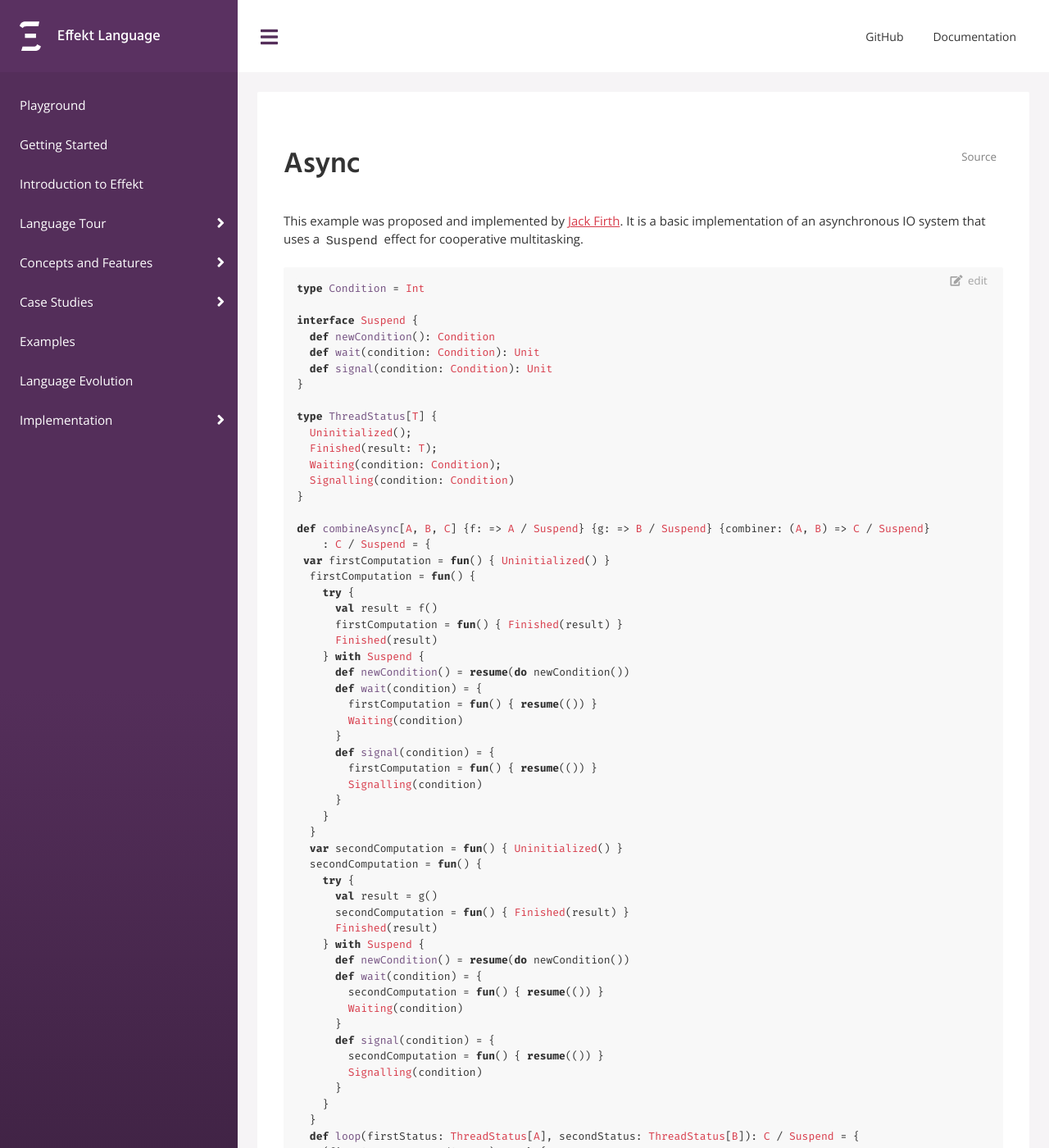
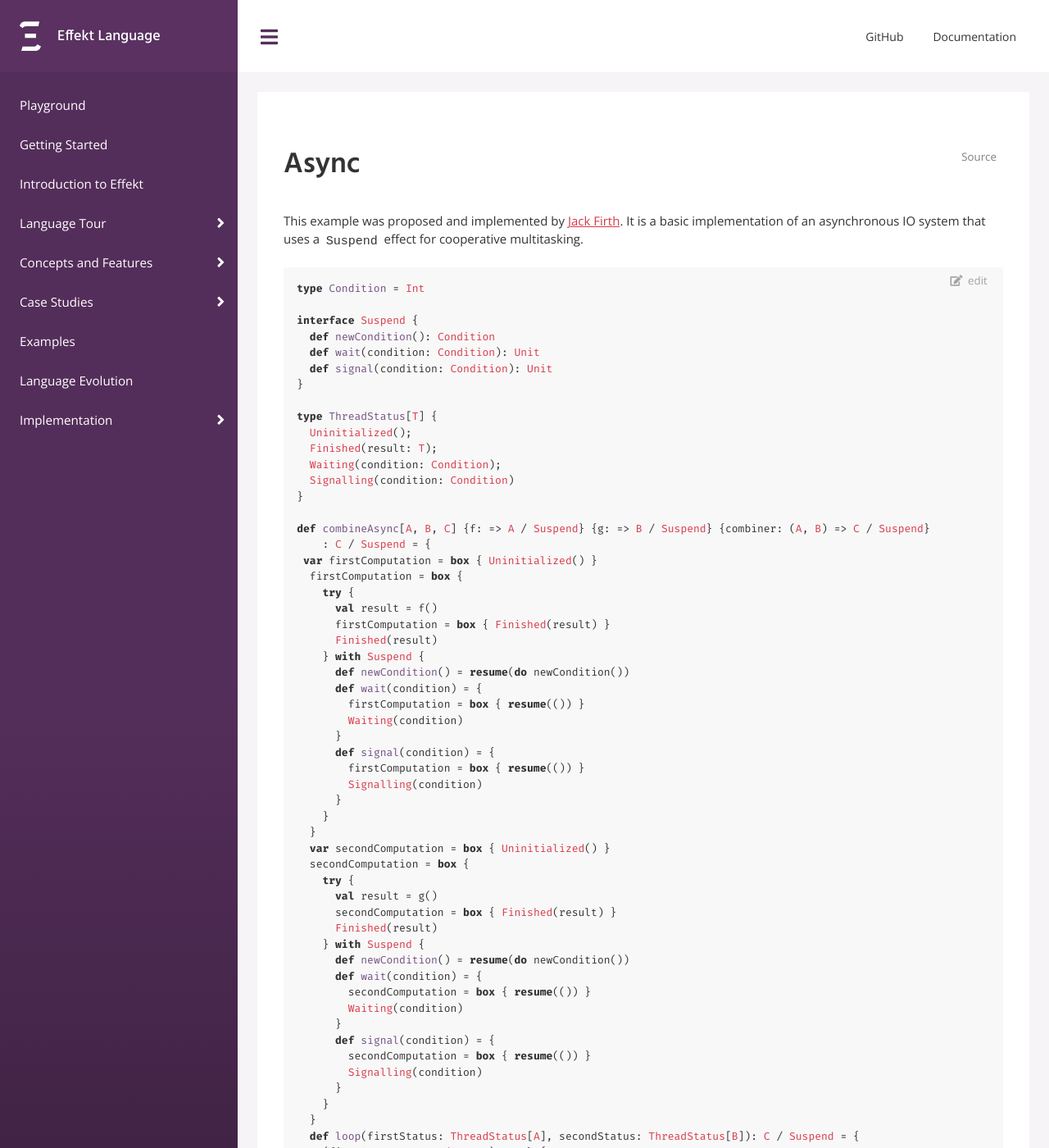
Before and after one commit to effekt-lang/effekt-website, a Jekyll site: the page built from _examples/async.md, in a window 1280 px wide and 1400 px high. Shown: the whole window at 82% size. Built offline with Jekyll 4.4.1, drawn with Linux system fonts in a browser that asks for light colours.

Commit message:
Fix async example by using 'box' instead of 'fun()'
No fun allowed.

```diff
--- a/_examples/async.md
+++ b/_examples/async.md
@@ -26,38 +26,38 @@ type ThreadStatus[T] {
 
 def combineAsync[A, B, C] {f: => A / Suspend} {g: => B / Suspend} {combiner: (A, B) => C / Suspend}
     : C / Suspend = {
- var firstComputation = fun() { Uninitialized() }
-  firstComputation = fun() {
+ var firstComputation = box { Uninitialized() }
+  firstComputation = box {
     try {
       val result = f()
-      firstComputation = fun() { Finished(result) }
+      firstComputation = box { Finished(result) }
       Finished(result)
     } with Suspend {
       def newCondition() = resume(do newCondition())
       def wait(condition) = {
-        firstComputation = fun() { resume(()) }
+        firstComputation = box { resume(()) }
         Waiting(condition)
       }
       def signal(condition) = {
-        firstComputation = fun() { resume(()) }
+        firstComputation = box { resume(()) }
         Signalling(condition)
       }
     }
   }
-  var secondComputation = fun() { Uninitialized() }
-  secondComputation = fun() {
+  var secondComputation = box { Uninitialized() }
+  secondComputation = box {
     try {
       val result = g()
-      secondComputation = fun() { Finished(result) }
+      secondComputation = box { Finished(result) }
       Finished(result)
     } with Suspend {
       def newCondition() = resume(do newCondition())
       def wait(condition) = {
-        secondComputation = fun() { resume(()) }
+        secondComputation = box { resume(()) }
         Waiting(condition)
       }
       def signal(condition) = {
-        secondComputation = fun() { resume(()) }
+        secondComputation = box { resume(()) }
         Signalling(condition)
       }
     }
```
